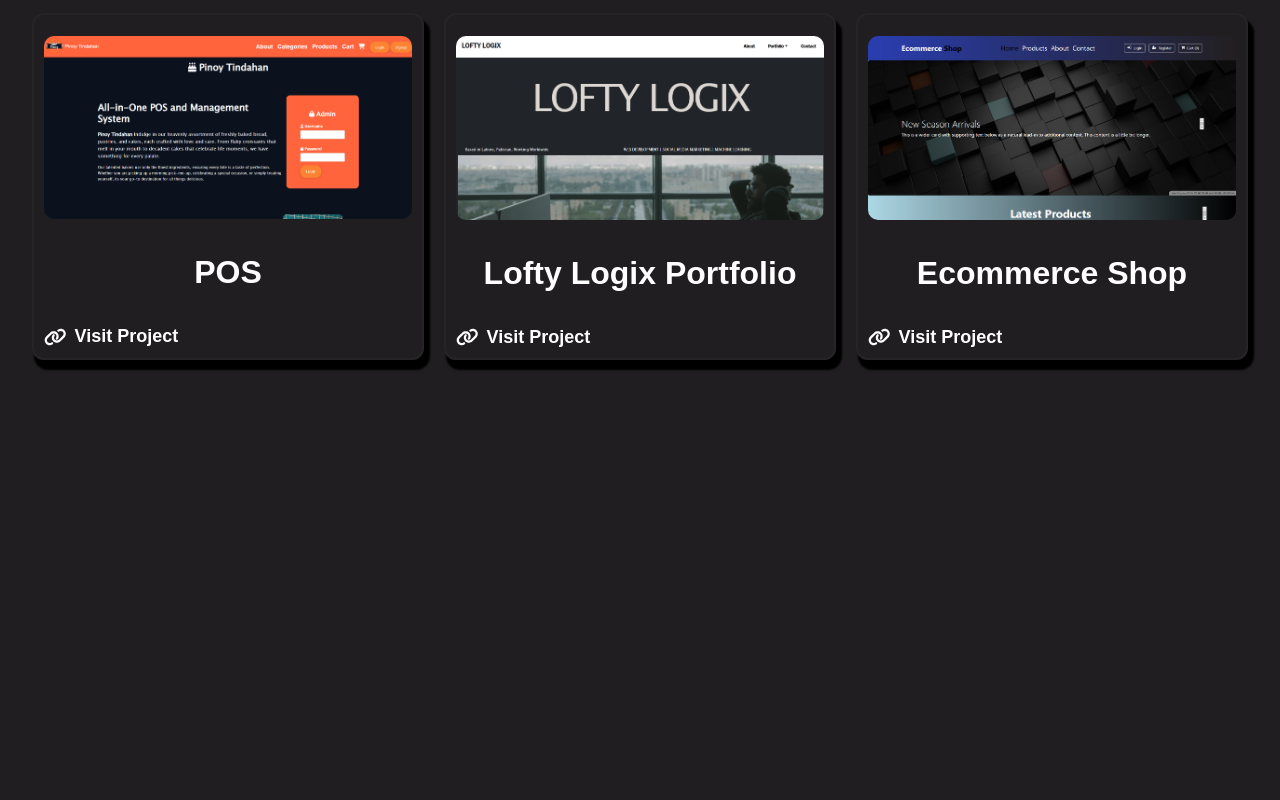
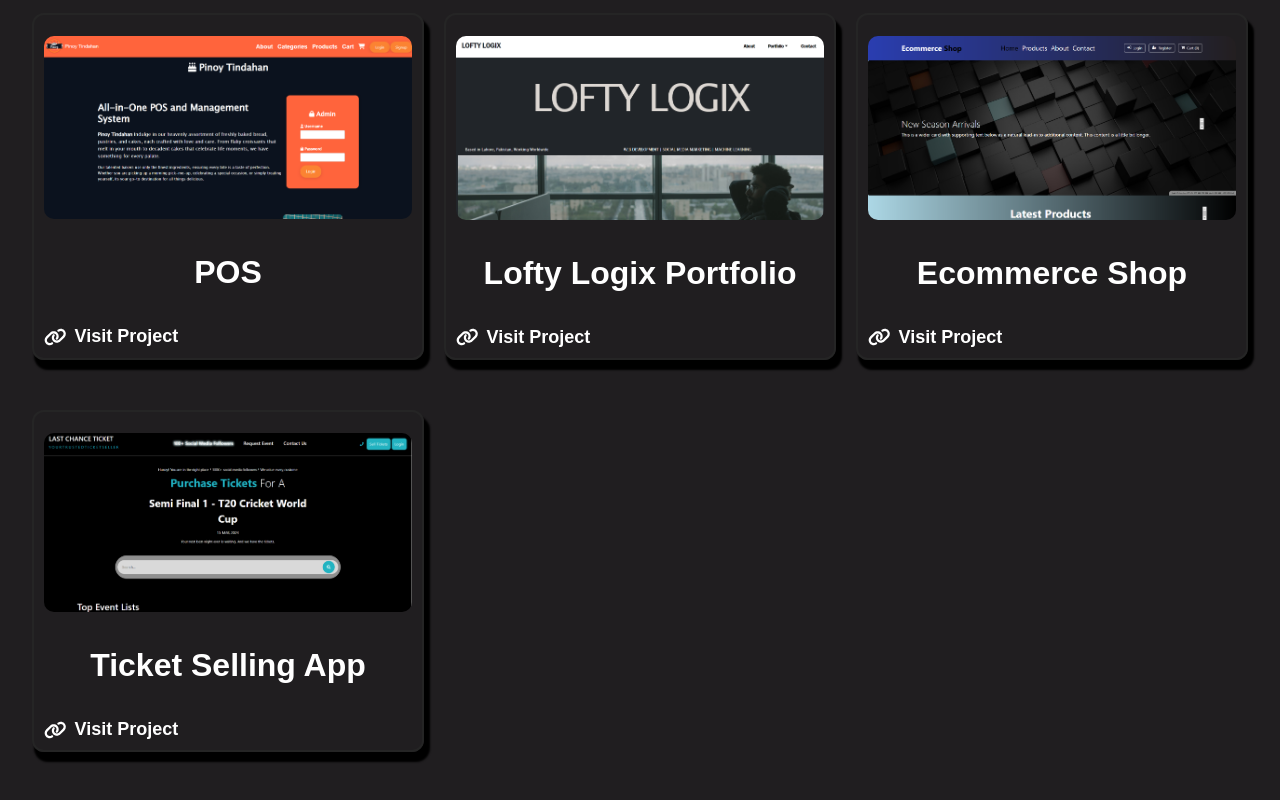
Before and after one commit to Sananali01/My-Portfolio, a React (Create React App) app: page /MyPortfolio in a window 1280 px wide. Shown: the part 817-1617 px from the top of the page. Before the commit the page ends 1267 px from the top, so only its background shows below. Built offline with nearby package versions, Linux system fonts and the light colour scheme.

Commit message:
changing

```diff
--- a/src/Pages/MyPortfolio.jsx
+++ b/src/Pages/MyPortfolio.jsx
@@ -8,6 +8,7 @@ import Pr3 from "../images/Projects/Project3.png";
 import Pr4 from "../images/Projects/Project4.png";
 import Pr5 from "../images/Projects/Project5.png";
 import Pr6 from "../images/Projects/Project6.png";
+import Pr8 from "../images/Projects/Project8.png";
 import testimonialData from "./TestimonialData";
 import { Helmet } from "react-helmet";
 import prFavicon from "../images/project.png"
@@ -47,6 +48,11 @@ export default function MyPortfolio() {
       title: "Ecommerce Shop",
       src: Pr6,
       link: "https://store-shop-mauve.vercel.app/",
+    },
+    {
+      title: "Ticket Selling App",
+      src: Pr8,
+      link: "https://landing-pagesasa.netlify.app/",
     },
     // Add more projects here
   ];
```
Also changed, not shown: src/images/Projects/Project8.png (added).
